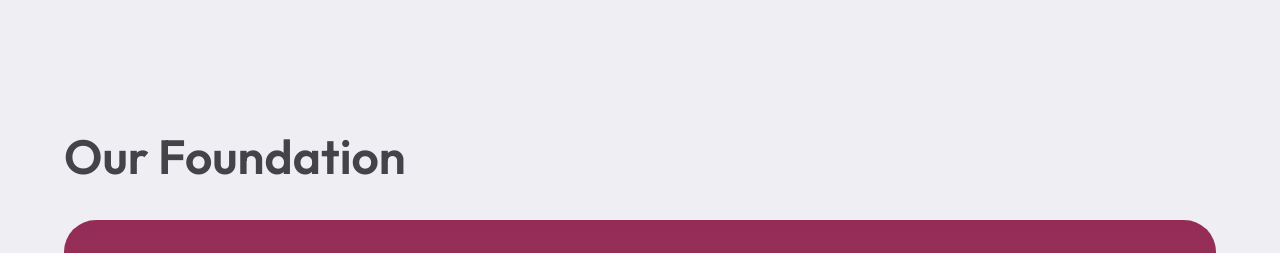
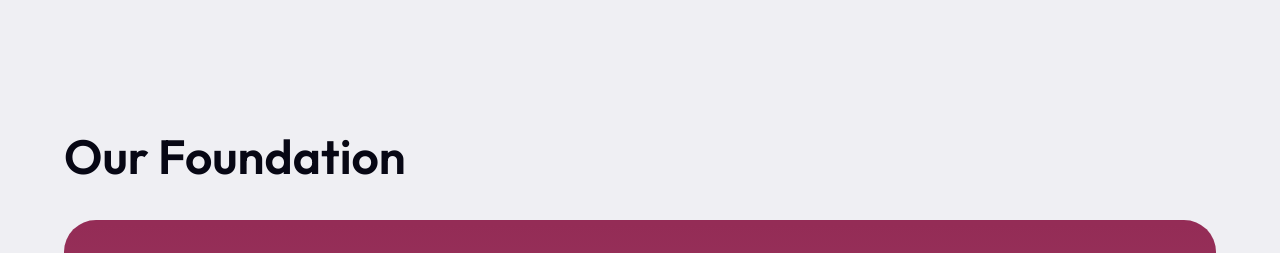
Before and after one commit to inioluwadavid/Oneir-Revamp, a Next.js app: page /en/about-us in a window 1280 px wide. Shown: the part 1760-2013 px from the top of the page. Built offline with nearby package versions, Linux system fonts and the light colour scheme.

Commit message:
Update text color in OurFoundation component for improved visual contrast and alignment with design standards.

```diff
--- a/src/components/about-us/OurFoundation.tsx
+++ b/src/components/about-us/OurFoundation.tsx
@@ -30,7 +30,7 @@ export default function OurFoundation({ locale }: OurFoundationProps) {
       <div className="max-w-6xl mx-auto">
         <h2
           style={{ fontFamily: "var(--font-outfit)" }}
-          className="text-2xl sm:text-[48px] font-[600] text-[#434349] mb-8"
+          className="text-2xl sm:text-[48px] font-[600] text-[#070714] mb-8"
         >
           {t.foundation.title}
         </h2>
```
